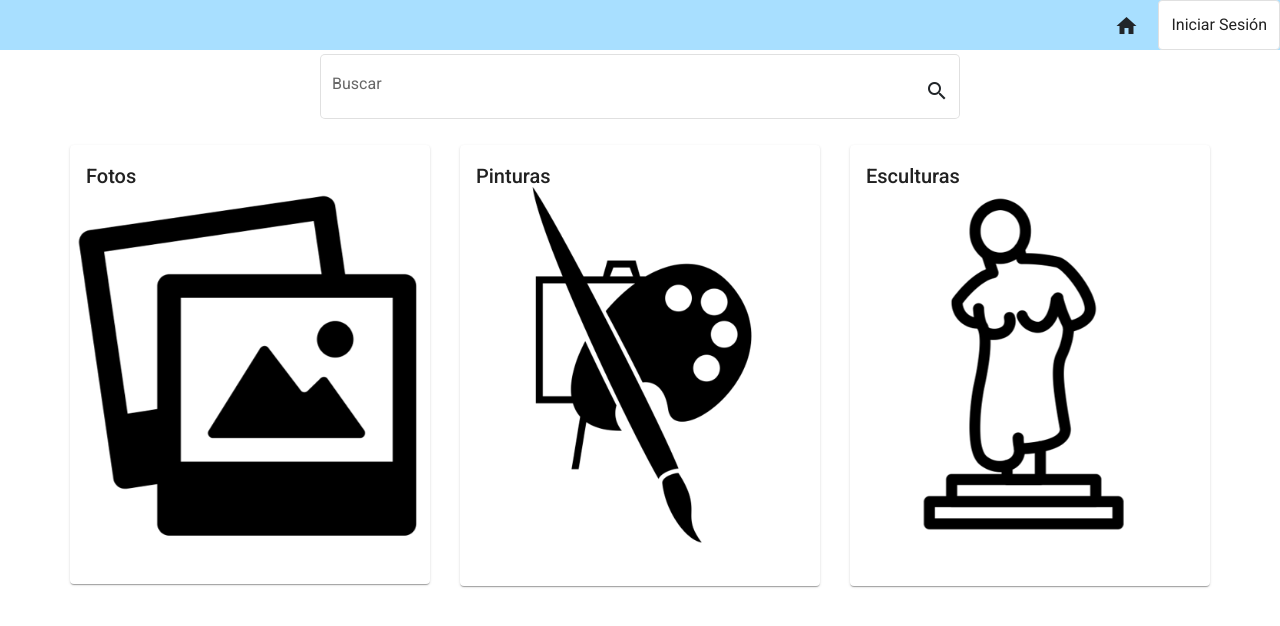
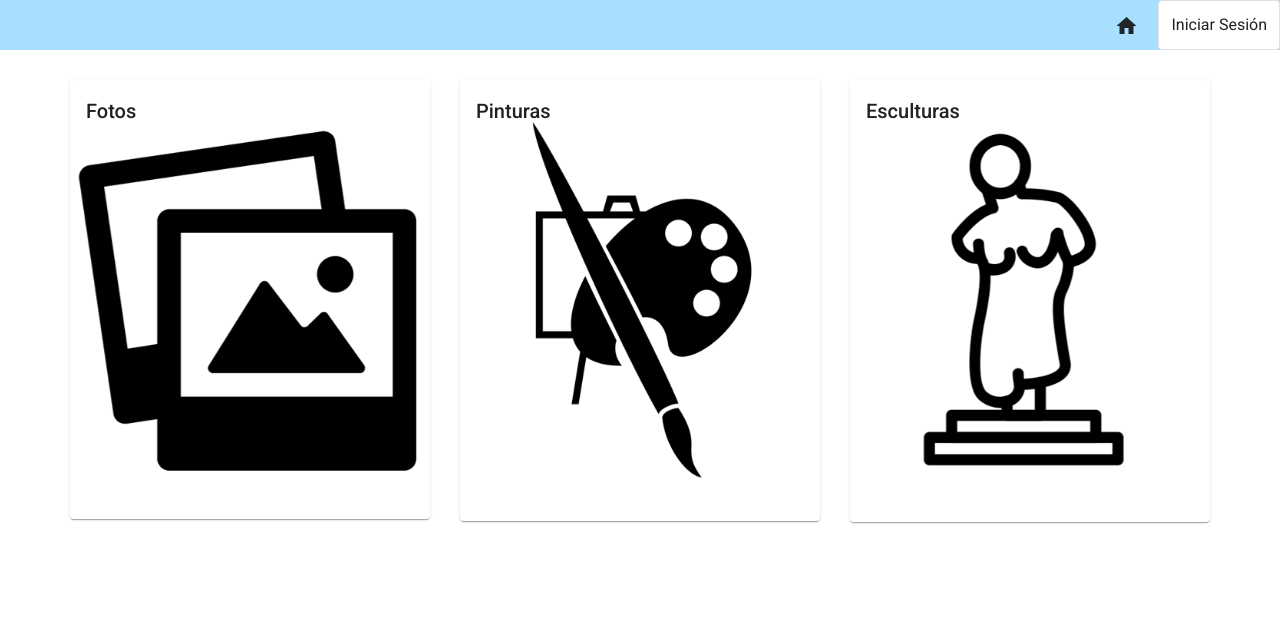
Before and after one commit to 1Dore/Tienda-virtual, an Angular app in the folder Front-end/Front-end/: page / in a window 1280 px wide. Shown: the top 626 px of the page. Built offline with nearby package versions, Linux system fonts and the light colour scheme.

Commit message:
ultima modificacion, espero

```diff
--- a/Front-end/Front-end/src/app/components/menu-principal/menu-principal.component.html
+++ b/Front-end/Front-end/src/app/components/menu-principal/menu-principal.component.html
@@ -15,17 +15,7 @@
             <button (click)="openDialog()" type="submit" class="btn btn-outline-dark toprigth">Iniciar sesión</button>
         </div>
     </div>-->
-    <form [formGroup]="formulario" (ngSubmit)="onSubmit()">
-        <div class="d-flex justify-content-around">
-            <mat-form-field appearance="outline" class="buscador">
-                <mat-label>Buscar</mat-label>
-                <div class="d-flex justify-content-around">
-                    <input matInput placeholder="Buscar" formControlName="buscador">
-                    <mat-icon matSuffix>search</mat-icon>
-                </div>
-            </mat-form-field>
-        </div>
-    </form>
+    <div class="separator"></div>
     <div class="container">
         <div class="row">
                 <div class="row">
--- a/Front-end/Front-end/src/app/components/menu-principal/menu-principal.component.scss
+++ b/Front-end/Front-end/src/app/components/menu-principal/menu-principal.component.scss
@@ -62,3 +62,6 @@
     padding-left: 0%;
     padding-right: 0%;
 }
+.separator{
+    height: 30px;
+}
--- a/Front-end/Front-end/src/app/components/pago-producto/pago-producto.component.ts
+++ b/Front-end/Front-end/src/app/components/pago-producto/pago-producto.component.ts
@@ -6,7 +6,7 @@ import { AuthService } from '../../service/auth/auth.service';
 import { PagoCourierComponent } from '../pago-courier/pago-courier.component';
 import { formulario } from './formularioTarjeta';
 import { formCourrier } from './formularioCourrier';
-import { info } from 'console';
+
 //import { info } from 'console';
 
 class Emisor {
```
